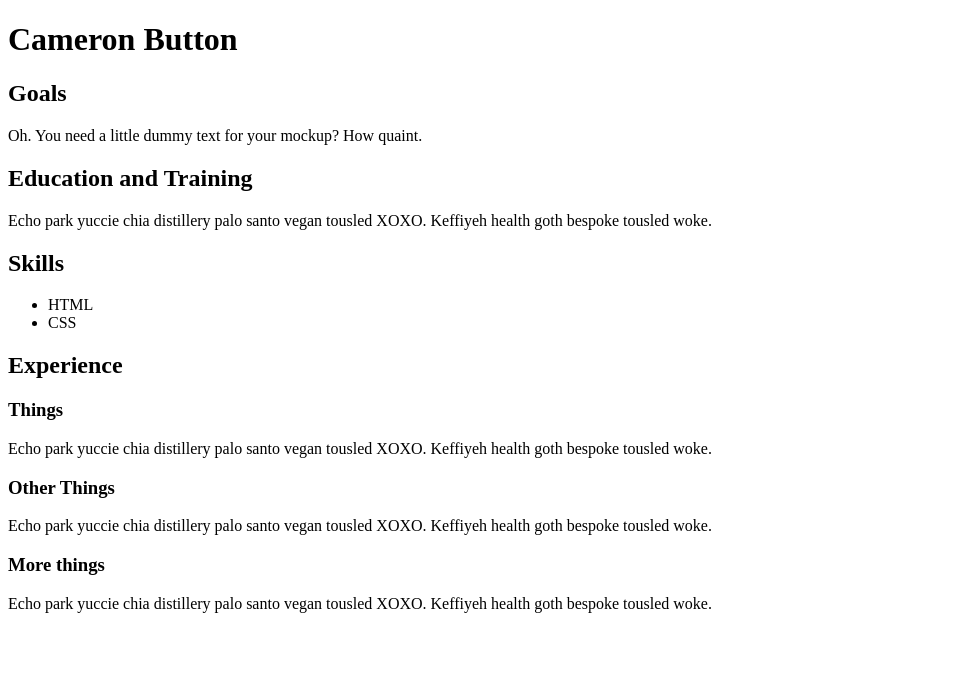
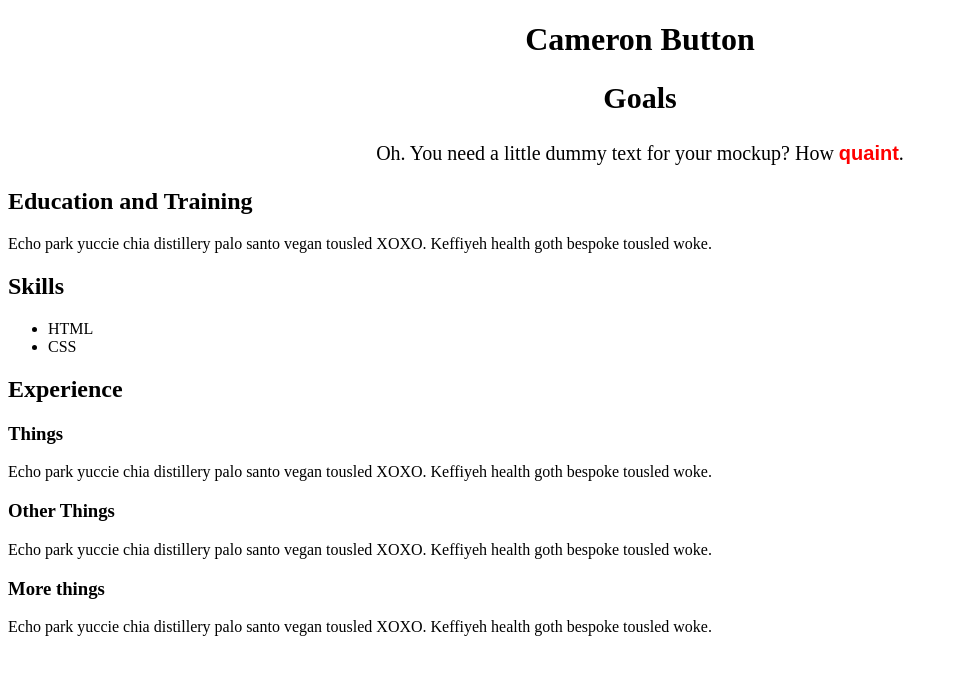
Before and after one commit to brenderbee/resume-site, a plain HTML site: page index.html in a window 1280 px wide. Shown: the whole page, without its empty margins (0-958 px from the left). Drawn offline with Linux system fonts and the light colour scheme.

Commit message:
Style classes for goals and quaint

```diff
--- a/css/styles.css
+++ b/css/styles.css
@@ -0,0 +1,13 @@
+h1{
+  text-align: center;
+}
+.goals {
+  text-align: center;
+  line-height: 30px;
+  font-size: 20px;
+}
+span.quaint{
+  font-weight: bold;
+  color: red;
+  font-family: sans-serif;
+}
--- a/index.html
+++ b/index.html
@@ -9,7 +9,7 @@
     <h1>Cameron Button</h1>
     <div class="goals">
       <h2>Goals</h2>
-      <p>Oh. You need a little dummy text for your mockup? How quaint.</p>
+      <p>Oh. You need a little dummy text for your mockup? How <span class="quaint">quaint</span>.</p>
     </div>
     <div class="education">
       <h2>Education and Training</h2>
```
